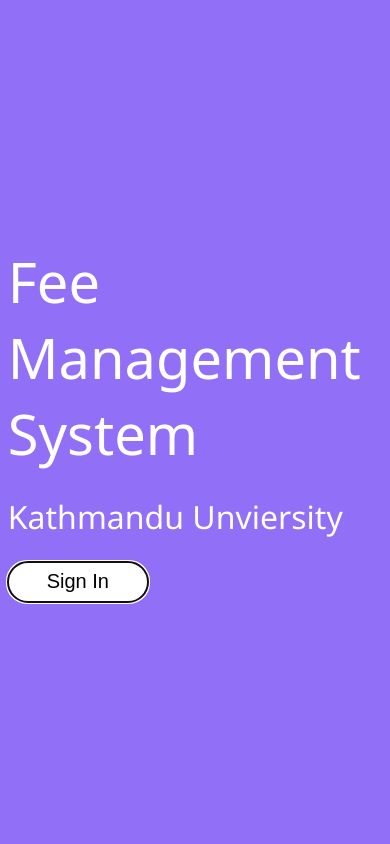
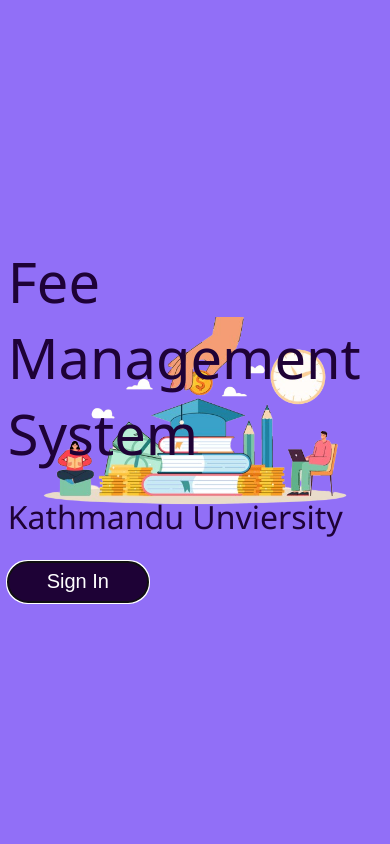
Before and after one commit to takenbytoofy/Fee-Management-System, a PHP site: page / in a window 390 px wide. Run offline with PHP 8.4, Linux system fonts and the light colour scheme.

Commit message:
Committing all changes

```diff
--- a/index.php
+++ b/index.php
@@ -36,7 +36,7 @@
         justify-content: left;
         align-items: center;
         /* Others */
-        color: White;
+        color: rgb(30, 2, 54);
         font-size: 56px;
         font-weight: 500;
     }
@@ -48,7 +48,7 @@
         justify-content: left;
         align-items: center;
         /* Others */
-        color: white;
+        color: rgb(30, 2, 54);
         font-size: 32px;
     }
 
@@ -69,16 +69,16 @@
         width: 140px;
         /* Font Style */
         font-size: 20px;
-        color: black;
+        color: white;
         /* Background and Border */
         border-radius: 36px;
         border: none;
-        background-color: rgba(255, 255, 255, 100%);
+        background-color: rgba(30, 2, 54, 100%);
     }
 
     #login-button:hover {
         transition-duration: 300ms;
-        background-color: rgba(255, 255, 255, 0.5);
+        background-color: rgba(30, 2, 54, 50%);
     }
 
     #login-button:active {
@@ -102,7 +102,8 @@
         display: flex;
         justify-content: right;
         align-items: center;
-        color: white;
+        color: rgb(30, 2, 54);
+        font-weight: bold;
     }
 
     .index-nav-item {
@@ -111,7 +112,7 @@
 
     .index-nav-item:hover {
         transition-duration: 300ms;
-        color: black;
+        color: white;
     }
 
     #index-page-right-box-bottom {
@@ -120,35 +121,43 @@
         align-items: center;
     }
 
-    @media only screen and (max-width: 1050px) {
+    @media only screen and (max-width: 1120px) {
         #index-page-right-box {
             grid-template-columns: 600px;
         }
     }
 
-    @media only screen and (max-width: 990px) {
+    @media only screen and (max-width: 1030px) {
         #index-page-container {
             margin: 0px 0px 0px 0px;
-            height: 100vh;
-            width: 100vw;
+            height: 100%;
+            width: 100%;
             /* Setting background colour*/
             background-color: rgba(118, 76, 245, 80%);
+            background-image: url("./Login/form-image.png");
+            background-position: center;
+            background-repeat: no-repeat;
+            background-size: contain;
             /* Setting display to create two columns */
             display: grid;
-            grid-template-areas: 'content';
+            grid-template-columns: auto;
+            grid-template-rows: auto;
+            justify-content: center;
             align-items: center;
         }
 
         #index-page-left-box {
-            grid-area: content;
             margin: 0px 0px 0px 0px;
             width: 100%;
-            grid-area: content;
             /* Setting Display */
             padding-left: 2vw;
             display: grid;
             grid-template-columns: auto;
             grid-template-rows: auto 50px auto;
+
+            justify-content: center;
+            align-items: center;
+            /* Others */
         }
 
         #index-page-right-box{
```
Also changed, not shown: Login/login-page.php (+9 -13 lines), Login/main-image.png (deleted).
